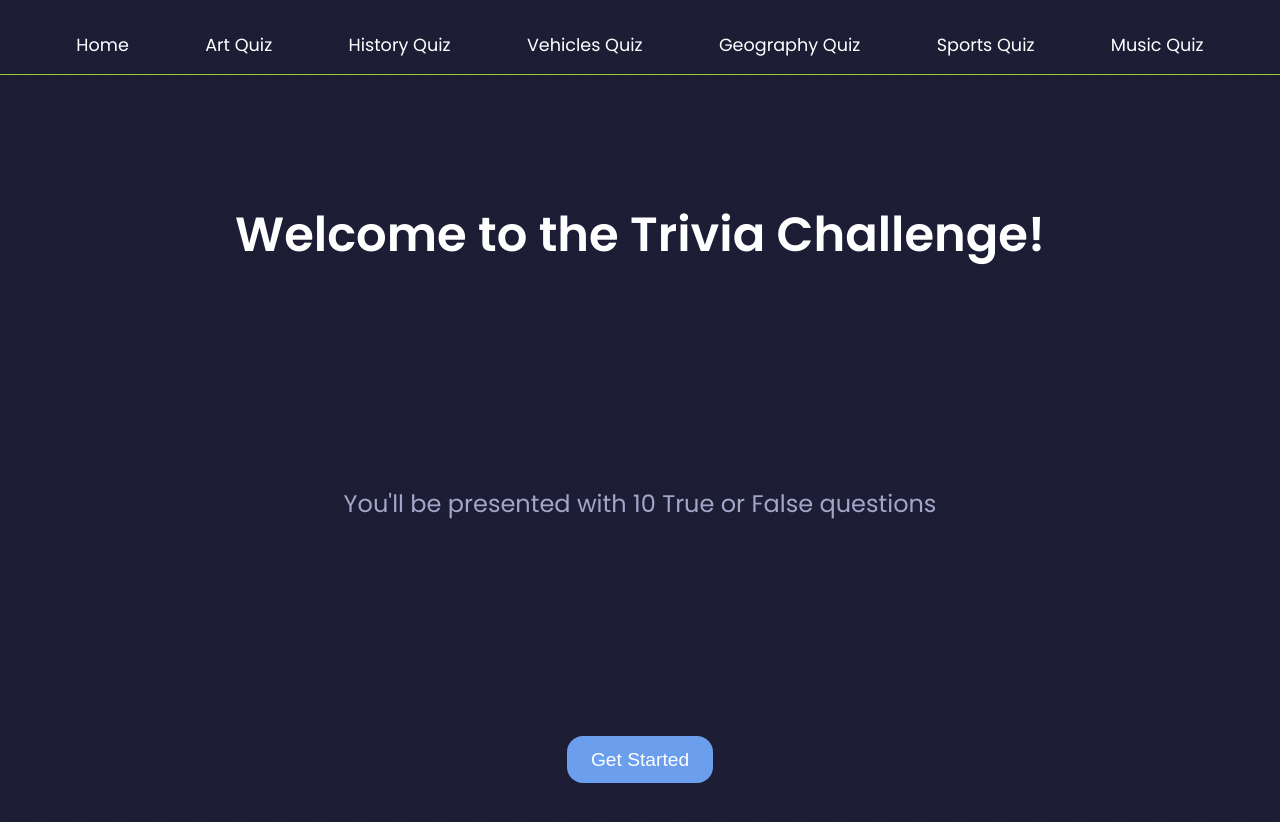
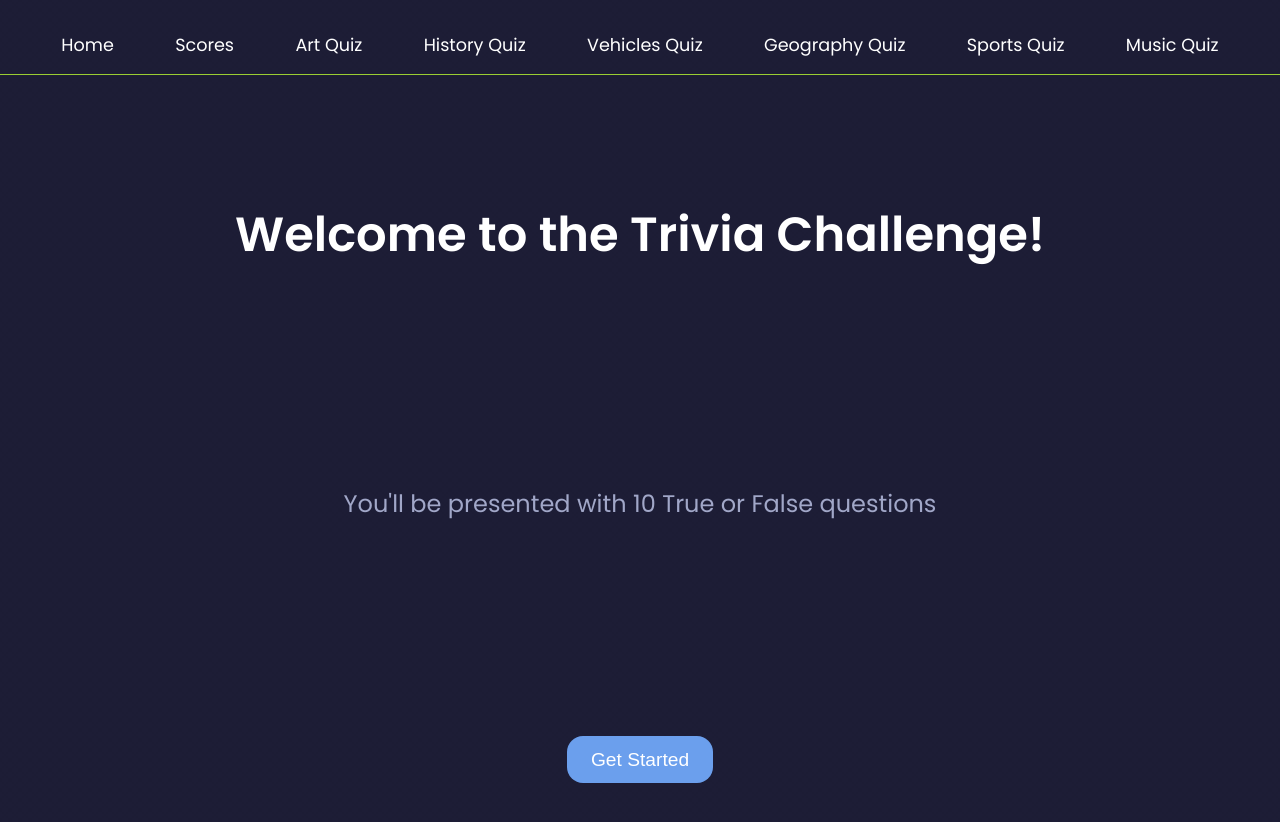
Before and after one commit to babaquero07/trivia-challenge-client, a React (Create React App) app: page / in a window 1280 px wide. Shown: the top 822 px of the page. Built offline with nearby package versions, Linux system fonts and the light colour scheme.

Commit message:
link a scores. agregado

```diff
--- a/src/Components/NavBar/NavBar.jsx
+++ b/src/Components/NavBar/NavBar.jsx
@@ -10,6 +10,11 @@ const Navbar = () => {
           {" "}
           Home
         </Link>
+      </li>
+      <li>
+        <a href="/scores" className={style.navBar__link}>
+          Scores
+        </a>
       </li>
       <li>
         <a href="/play/art" className={style.navBar__link}>
```
